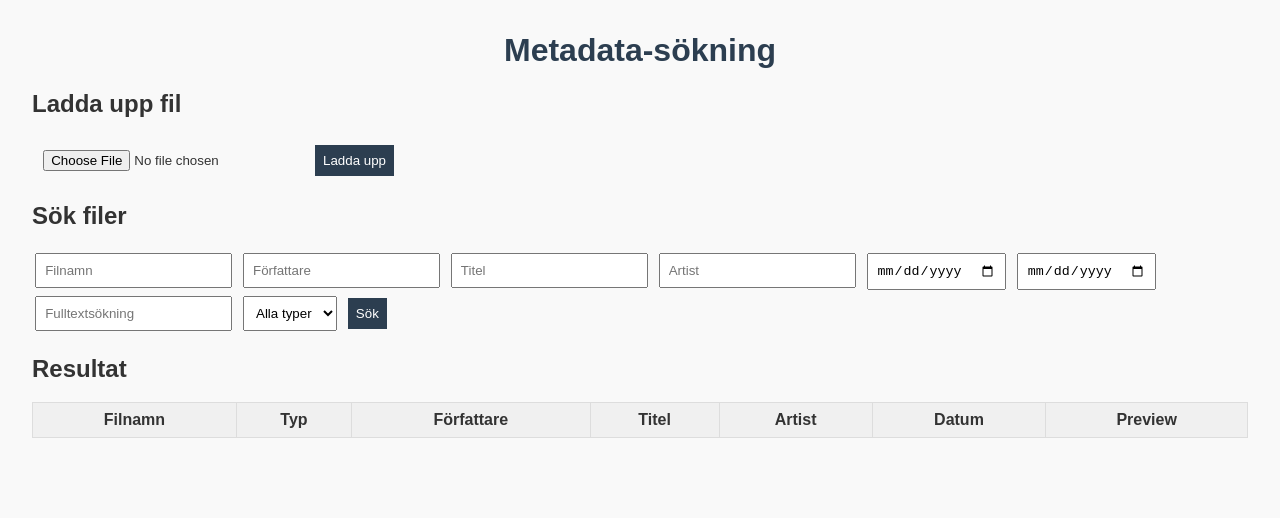
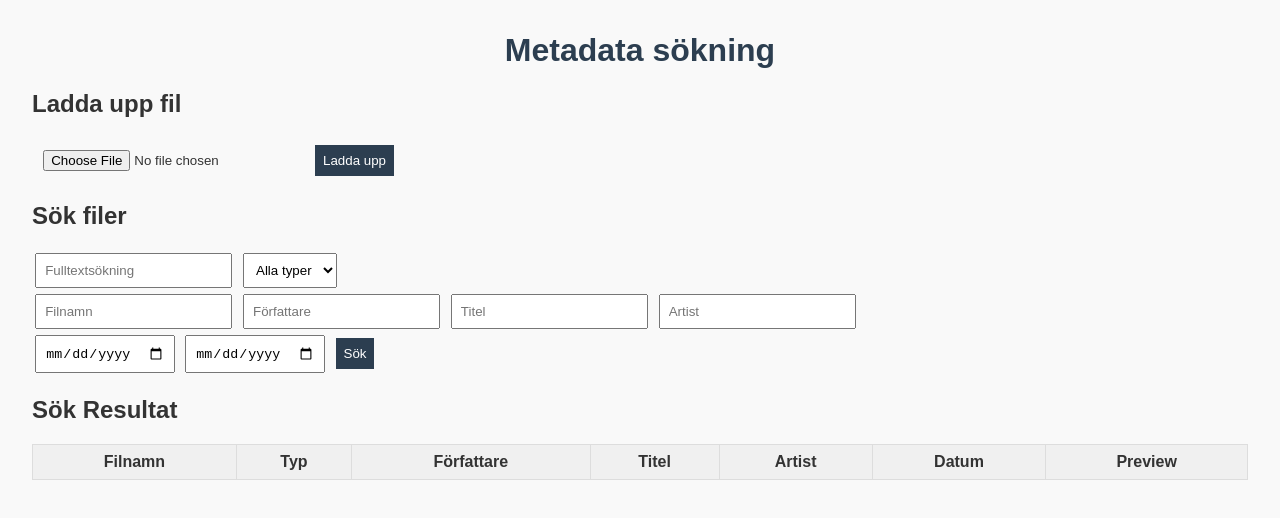
Before and after one commit to hannasjogren/metadata, a website: page frontend/public/index.html in a window 1280 px wide. Drawn offline with Linux system fonts and the light colour scheme; files whose address does not match are found by name.

Commit message:
index.html

```diff
--- a/frontend/public/index.html
+++ b/frontend/public/index.html
@@ -2,18 +2,20 @@
 <html lang="sv">
 <head>
   <meta charset="UTF-8">
-  <title>Metadata-sökning</title>
+  <title>Metadata sökning</title>
   <link rel="stylesheet" href="style.css">
 </head>
 <body>
-  <h1>Metadata-sökning</h1>
+  <h1>Metadata sökning</h1>
 
   <!-- Formulär för att ladda upp en fil -->
   <section>
     <h2>Ladda upp fil</h2>
     <form id="uploadForm" enctype="multipart/form-data">
+      <div class="form-row">
         <input type="file" name="file" required>
         <button type="submit">Ladda upp</button>
+      </div>
     </form>
     <p id="uploadResult"></p>
   </section>
@@ -22,12 +24,8 @@
   <section>
     <h2>Sök filer</h2>
     <form id="searchForm">
-      <input type="text" name="fileName" placeholder="Filnamn">
-      <input type="text" name="author" placeholder="Författare">
-      <input type="text" name="title" placeholder="Titel">
-      <input type="text" name="artist" placeholder="Artist">
-      <input type="date" name="date_gt" placeholder="Efter datum">
-      <input type="date" name="date_lt" placeholder="Före datum">
+      <!-- Fulltextsökning och filtyp -->
+      <div class="form-row">
         <input type="text" name="q" placeholder="Fulltextsökning">
         <select name="fileType">
           <option value="">Alla typer</option>
@@ -36,13 +34,28 @@
           <option value="audio">Ljud</option>
           <option value="office">Office</option>
         </select>
+      </div>
+
+      <!-- Metadatafält -->
+      <div class="form-row">
+        <input type="text" name="fileName" placeholder="Filnamn">
+        <input type="text" name="author" placeholder="Författare">
+        <input type="text" name="title" placeholder="Titel">
+        <input type="text" name="artist" placeholder="Artist">
+      </div>
+
+      <!-- Datumfält och sökknapp -->
+      <div class="form-row">
+        <input type="date" name="date_gt" placeholder="Efter datum">
+        <input type="date" name="date_lt" placeholder="Före datum">
         <button type="submit">Sök</button>
+      </div>
     </form>
   </section>
 
   <!-- Resultatlista -->
   <section>
-    <h2>Resultat</h2>
+    <h2>Sök Resultat</h2>
     <table id="results">
       <thead>
         <tr>
```
Lines whose indentation alone changed are shown as unchanged.
